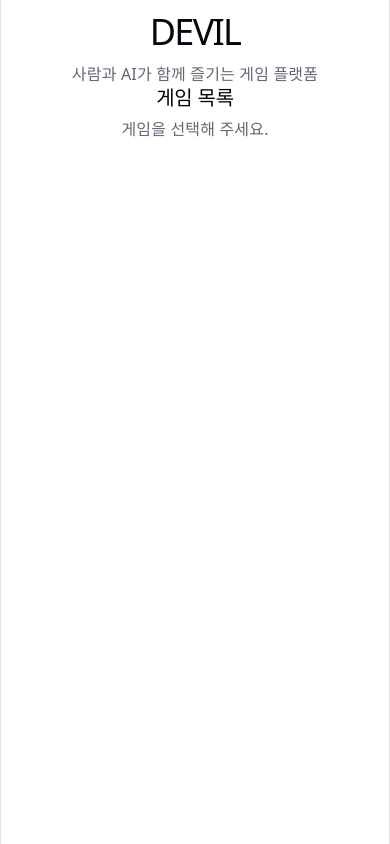
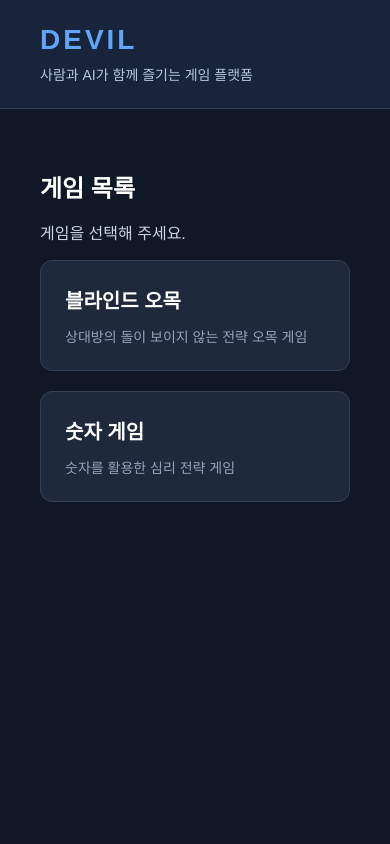
Before and after one commit to taek-dev1/devil, a React app in the folder frontend/: page / in a window 390 px wide. Built offline with nearby package versions, Linux system fonts and the light colour scheme; the HTML template or start-up script is replaced by a standard one.

Commit message:
feat: 게임 카드 및 반응형 레이아웃 구현

```diff
--- a/frontend/src/App.css
+++ b/frontend/src/App.css
@@ -1,184 +1,89 @@
-.counter {
-  font-size: 16px;
-  padding: 5px 10px;
-  border-radius: 5px;
-  color: var(--accent);
-  background: var(--accent-bg);
-  border: 2px solid transparent;
-  transition: border-color 0.3s;
-  margin-bottom: 24px;
 
-  &:hover {
-    border-color: var(--accent-border);
-  }
-  &:focus-visible {
-    outline: 2px solid var(--accent);
-    outline-offset: 2px;
+/* React 최상위 영역 */
+#root {
+  min-height: 100vh;
+}
+
+/* 상단 헤더 */
+header {
+  background-color: #17243a;
+  border-bottom: 1px solid #304259;
+  padding: 24px 40px;
+}
+
+header h1 {
+  margin: 0 0 8px;
+  color: #60a5fa;
+  font-size: 28px;
+  letter-spacing: 3px;
+}
+
+header p {
+  margin: 0;
+  color: #b6c6db;
+  font-size: 14px;
+}
+
+/* 메인 콘텐츠 영역 */
+main {
+  max-width: 1200px;
+  margin: 0 auto;
+  padding: 40px;
+}
+
+main h2 {
+  font-size: 24px;
+  margin-bottom: 16px;
+}
+
+main p {
+  color: #cbd5e1;
+}
+
+
+/* 게임 카드 */
+.game-card {
+  background-color: #1e293b;
+  border: 1px solid #334155;
+  border-radius: 12px;
+  padding: 24px;
+  margin-top: 16px;
+}
+
+/* 게임 카드 제목 */
+.game-card h3 {
+  margin: 0 0 12px;
+  color: #ffffff;
+  font-size: 20px;
+}
+
+/* 게임 카드 설명 */
+.game-card p {
+  margin: 0;
+  color: #94a3b8;
+  font-size: 14px;
+}
+
+/* 마우스를 올렸을 때 */
+.game-card:hover {
+  border-color: #60a5fa;
+}
+
+/* 게임 목록 가로 배치 */
+.game-grid {
+  display: grid;
+  grid-template-columns: repeat(2, minmax(0, 1fr));
+  gap: 20px;
+}
+
+/* 카드 간격은 Grid가 담당 */
+.game-card {
+  margin-top: 0;
+}
+
+/* 작은 화면에서는 세로 배치 */
+@media (max-width: 600px) {
+  .game-grid {
+    grid-template-columns: 1fr;
   }
 }
-
-.hero {
-  position: relative;
-
-  .base,
-  .framework,
-  .vite {
-    inset-inline: 0;
-    margin: 0 auto;
-  }
-
-  .base {
-    width: 170px;
-    position: relative;
-    z-index: 0;
-  }
-
-  .framework,
-  .vite {
-    position: absolute;
-  }
-
-  .framework {
-    z-index: 1;
-    top: 34px;
-    height: 28px;
-    transform: perspective(2000px) rotateZ(300deg) rotateX(44deg) rotateY(39deg)
-      scale(1.4);
-  }
-
-  .vite {
-    z-index: 0;
-    top: 107px;
-    height: 26px;
-    width: auto;
-    transform: perspective(2000px) rotateZ(300deg) rotateX(40deg) rotateY(39deg)
-      scale(0.8);
-  }
-}
-
-#center {
-  display: flex;
-  flex-direction: column;
-  gap: 25px;
-  place-content: center;
-  place-items: center;
-  flex-grow: 1;
-
-  @media (max-width: 1024px) {
-    padding: 32px 20px 24px;
-    gap: 18px;
-  }
-}
-
-#next-steps {
-  display: flex;
-  border-top: 1px solid var(--border);
-  text-align: left;
-
-  & > div {
-    flex: 1 1 0;
-    padding: 32px;
-    @media (max-width: 1024px) {
-      padding: 24px 20px;
-    }
-  }
-
-  .icon {
-    margin-bottom: 16px;
-    width: 22px;
-    height: 22px;
-  }
-
-  @media (max-width: 1024px) {
-    flex-direction: column;
-    text-align: center;
-  }
-}
-
-#docs {
-  border-right: 1px solid var(--border);
-
-  @media (max-width: 1024px) {
-    border-right: none;
-    border-bottom: 1px solid var(--border);
-  }
-}
-
-#next-steps ul {
-  list-style: none;
-  padding: 0;
-  display: flex;
-  gap: 8px;
-  margin: 32px 0 0;
-
-  .logo {
-    height: 18px;
-  }
-
-  a {
-    color: var(--text-h);
-    font-size: 16px;
-    border-radius: 6px;
-    background: var(--social-bg);
-    display: flex;
-    padding: 6px 12px;
-    align-items: center;
-    gap: 8px;
-    text-decoration: none;
-    transition: box-shadow 0.3s;
-
-    &:hover {
-      box-shadow: var(--shadow);
-    }
-    .button-icon {
-      height: 18px;
-      width: 18px;
-    }
-  }
-
-  @media (max-width: 1024px) {
-    margin-top: 20px;
-    flex-wrap: wrap;
-    justify-content: center;
-
-    li {
-      flex: 1 1 calc(50% - 8px);
-    }
-
-    a {
-      width: 100%;
-      justify-content: center;
-      box-sizing: border-box;
-    }
-  }
-}
-
-#spacer {
-  height: 88px;
-  border-top: 1px solid var(--border);
-  @media (max-width: 1024px) {
-    height: 48px;
-  }
-}
-
-.ticks {
-  position: relative;
-  width: 100%;
-
-  &::before,
-  &::after {
-    content: '';
-    position: absolute;
-    top: -4.5px;
-    border: 5px solid transparent;
-  }
-
-  &::before {
-    left: 0;
-    border-left-color: var(--border);
-  }
-  &::after {
-    right: 0;
-    border-right-color: var(--border);
-  }
-}
--- a/frontend/src/App.jsx
+++ b/frontend/src/App.jsx
@@ -1,5 +1,7 @@
+
 import './App.css';
 import Header from './components/Header';
+import GameCard from './components/GameCard';
 
 function App() {
   return (
@@ -9,6 +11,18 @@ function App() {
         <main>
           <h2>게임 목록</h2>
           <p>게임을 선택해 주세요.</p>
+
+          <div className="game-grid">
+          <GameCard
+              title="블라인드 오목"
+              description="상대방의 돌이 보이지 않는 전략 오목 게임"
+          />
+
+          <GameCard
+              title="숫자 게임"
+              description="숫자를 활용한 심리 전략 게임"
+          />
+          </div>
         </main>
       </>
   );
--- /dev/null
+++ b/frontend/src/components/GameCard.jsx
@@ -0,0 +1,10 @@
+function GameCard({ title, description }) {
+    return (
+        <div className="game-card">
+            <h3>{title}</h3>
+            <p>{description}</p>
+        </div>
+    );
+}
+
+export default GameCard;
--- a/frontend/src/index.css
+++ b/frontend/src/index.css
@@ -1,111 +1,18 @@
-:root {
-  --text: #6b6375;
-  --text-h: #08060d;
-  --bg: #fff;
-  --border: #e5e4e7;
-  --code-bg: #f4f3ec;
-  --accent: #aa3bff;
-  --accent-bg: rgba(170, 59, 255, 0.1);
-  --accent-border: rgba(170, 59, 255, 0.5);
-  --social-bg: rgba(244, 243, 236, 0.5);
-  --shadow:
-    rgba(0, 0, 0, 0.1) 0 10px 15px -3px, rgba(0, 0, 0, 0.05) 0 4px 6px -2px;
-
-  --sans: system-ui, 'Segoe UI', Roboto, sans-serif;
-  --heading: system-ui, 'Segoe UI', Roboto, sans-serif;
-  --mono: ui-monospace, Consolas, monospace;
-
-  font: 18px/145% var(--sans);
-  letter-spacing: 0.18px;
-  color-scheme: light dark;
-  color: var(--text);
-  background: var(--bg);
-  font-synthesis: none;
-  text-rendering: optimizeLegibility;
-  -webkit-font-smoothing: antialiased;
-  -moz-osx-font-smoothing: grayscale;
-
-  @media (max-width: 1024px) {
-    font-size: 16px;
-  }
-}
-
-@media (prefers-color-scheme: dark) {
-  :root {
-    --text: #9ca3af;
-    --text-h: #f3f4f6;
-    --bg: #16171d;
-    --border: #2e303a;
-    --code-bg: #1f2028;
-    --accent: #c084fc;
-    --accent-bg: rgba(192, 132, 252, 0.15);
-    --accent-border: rgba(192, 132, 252, 0.5);
-    --social-bg: rgba(47, 48, 58, 0.5);
-    --shadow:
-      rgba(0, 0, 0, 0.4) 0 10px 15px -3px, rgba(0, 0, 0, 0.25) 0 4px 6px -2px;
-  }
-
-  #social .button-icon {
-    filter: invert(1) brightness(2);
-  }
-}
-
-body {
-  margin: 0;
-}
-
-#root {
-  width: 1126px;
-  max-width: 100%;
-  margin: 0 auto;
-  text-align: center;
-  border-inline: 1px solid var(--border);
-  min-height: 100svh;
-  display: flex;
-  flex-direction: column;
+/* 모든 요소에 적용 */
+* {
   box-sizing: border-box;
 }
 
-h1,
-h2 {
-  font-family: var(--heading);
-  font-weight: 500;
-  color: var(--text-h);
+/* 사이트 기본 설정 */
+:root {
+  font-family: Arial, sans-serif;
+  background-color: #101827;
+  color: #ffffff;
 }
 
-h1 {
-  font-size: 56px;
-  letter-spacing: -1.68px;
-  margin: 32px 0;
-  @media (max-width: 1024px) {
-    font-size: 36px;
-    margin: 20px 0;
-  }
+/* 브라우저 기본 여백 제거 */
+body {
+  margin: 0;
+  min-width: 320px;
+  min-height: 100vh;
 }
-h2 {
-  font-size: 24px;
-  line-height: 118%;
-  letter-spacing: -0.24px;
-  margin: 0 0 8px;
-  @media (max-width: 1024px) {
-    font-size: 20px;
-  }
-}
-p {
-  margin: 0;
-}
-
-code,
-.counter {
-  font-family: var(--mono);
-  display: inline-flex;
-  border-radius: 4px;
-  color: var(--text-h);
-}
-
-code {
-  font-size: 15px;
-  line-height: 135%;
-  padding: 4px 8px;
-  background: var(--code-bg);
-}
```
